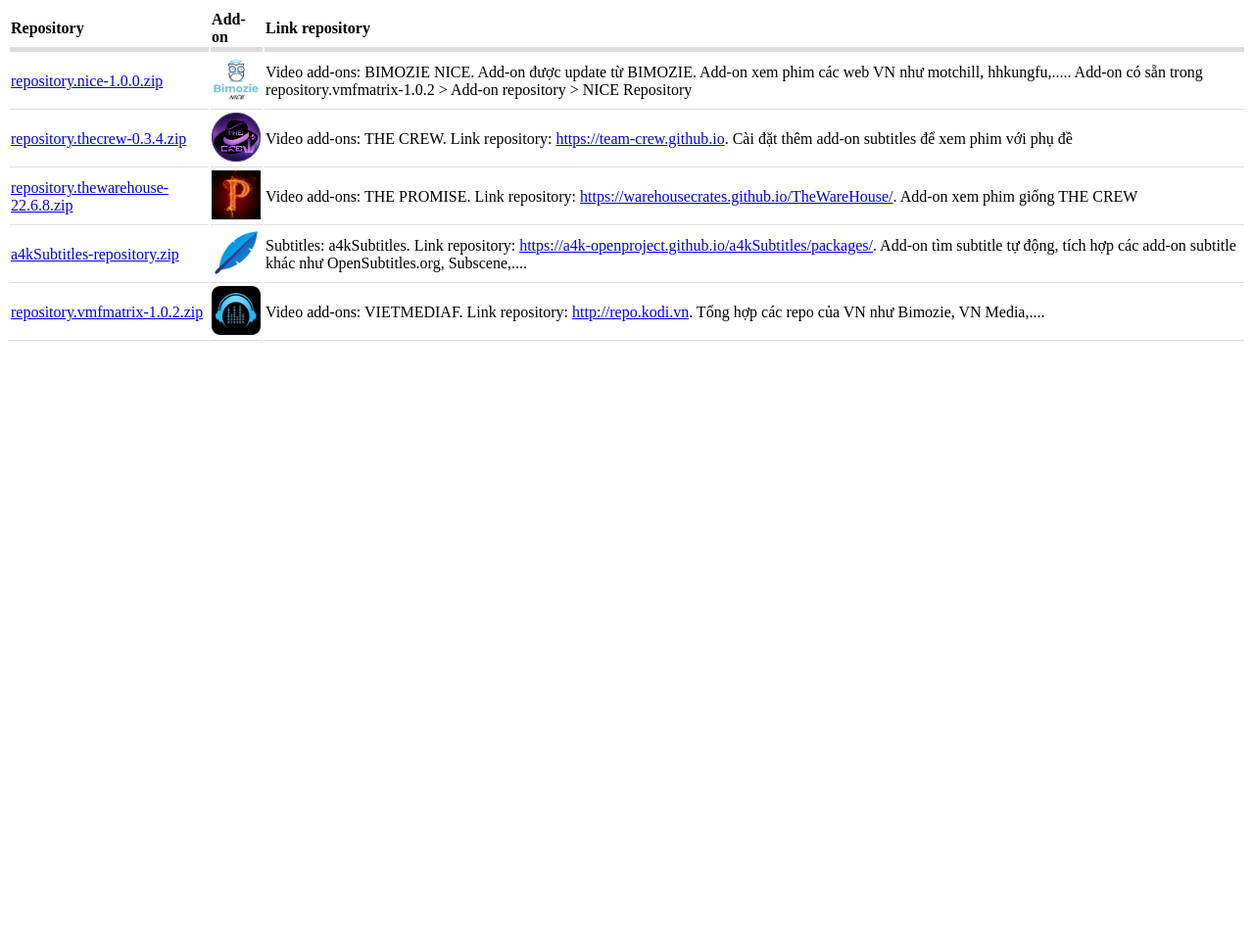
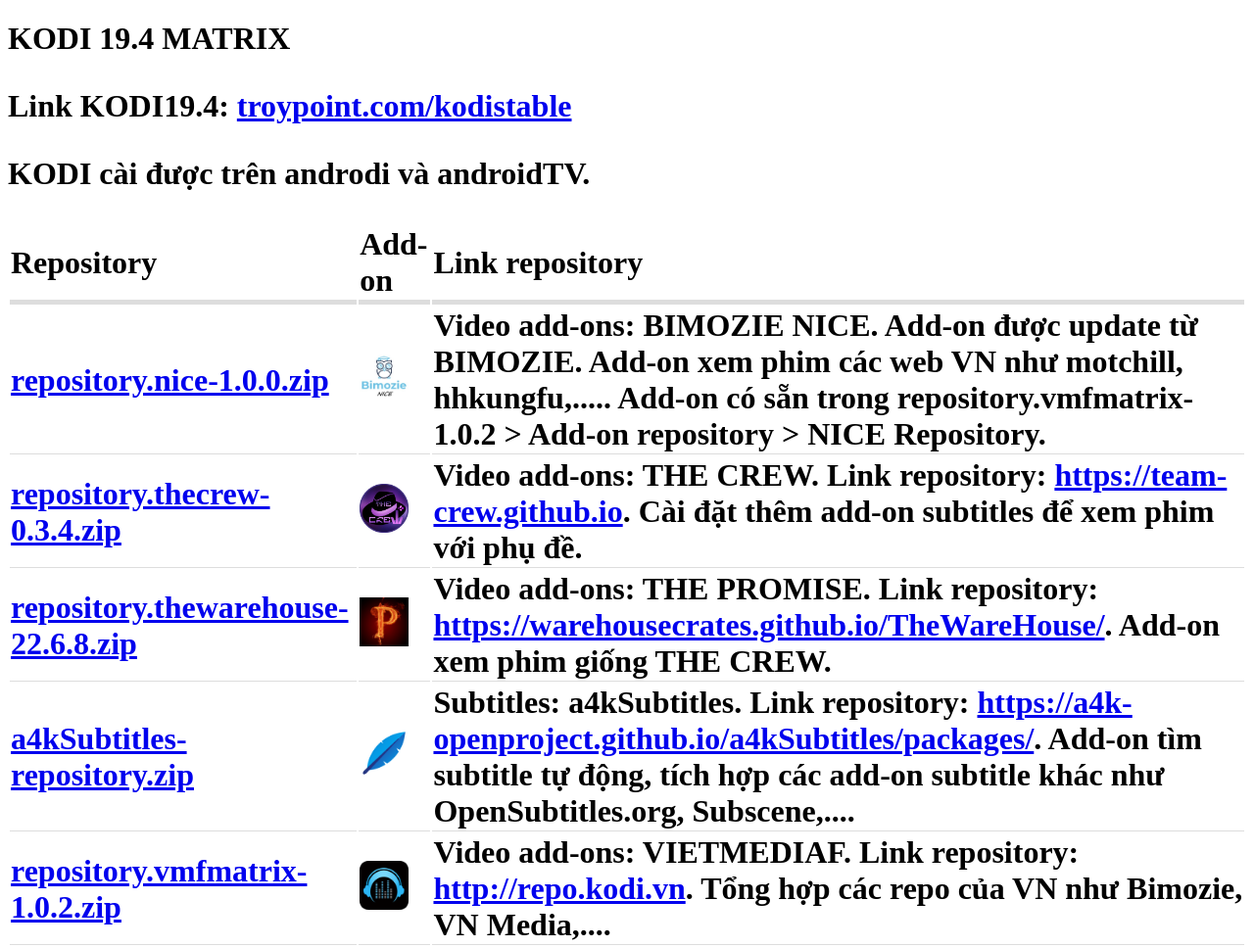
Before and after one commit to pnduyy/kodirepo, a plain HTML site: page index.html in a window 1280 px wide. Shown: the whole page at 98% size. Before the commit the page ends 800 px from the top, so only its background shows below. Drawn offline with Linux system fonts and the light colour scheme.

Commit message:
Update index.html

```diff
--- a/index.html
+++ b/index.html
@@ -8,6 +8,11 @@
   </style>
 </head>
 <body>
+  <h1>KODI 19.4 MATRIX<h1>
+    <p>Link KODI19.4: <a href="troypoint.com/kodistatble">troypoint.com/kodistable</a></p>
+    <p>KODI cài được trên androdi và androidTV.</p>
+
+
   <table>
     <tr>
       <th>Repository</th>
@@ -17,17 +22,17 @@
     <tr>
       <td><a href="repository.nice-1.0.0.zip">repository.nice-1.0.0.zip</a></td>
       <td><img src="icon/bimozienice.png"></td>
-      <td>Video add-ons: BIMOZIE NICE. Add-on được update từ BIMOZIE. Add-on xem phim các web VN như motchill, hhkungfu,..... Add-on có sẵn trong repository.vmfmatrix-1.0.2 > Add-on repository > NICE Repository</td>
+      <td>Video add-ons: BIMOZIE NICE. Add-on được update từ BIMOZIE. Add-on xem phim các web VN như motchill, hhkungfu,..... Add-on có sẵn trong repository.vmfmatrix-1.0.2 > Add-on repository > NICE Repository.</td>
     </tr>
     <tr>
       <td><a href="repository.thecrew-0.3.4.zip">repository.thecrew-0.3.4.zip</a></td>
       <td><img src="icon/thecrew.png" alt="Add-on THE CREW"></td>
-      <td>Video add-ons: THE CREW. Link repository: <a href="https://team-crew.github.io">https://team-crew.github.io</a>. Cài đặt thêm add-on subtitles để xem phim với phụ đề</td>
+      <td>Video add-ons: THE CREW. Link repository: <a href="https://team-crew.github.io">https://team-crew.github.io</a>. Cài đặt thêm add-on subtitles để xem phim với phụ đề.</td>
     </tr>
     <tr>
       <td><a href="repository.thewarehouse-22.6.8.zip">repository.thewarehouse-22.6.8.zip</a></td>
       <td><img src="icon/thepromise.png" alt="Add-on THE PROMISE"></td>
-      <td>Video add-ons: THE PROMISE. Link repository: <a href="https://warehousecrates.github.io/TheWareHouse/">https://warehousecrates.github.io/TheWareHouse/</a>. Add-on xem phim giống THE CREW</td>
+      <td>Video add-ons: THE PROMISE. Link repository: <a href="https://warehousecrates.github.io/TheWareHouse/">https://warehousecrates.github.io/TheWareHouse/</a>. Add-on xem phim giống THE CREW.</td>
     </tr>
     <tr>
       <td><a href="a4kSubtitles-repository.zip">a4kSubtitles-repository.zip</a></td>
```
